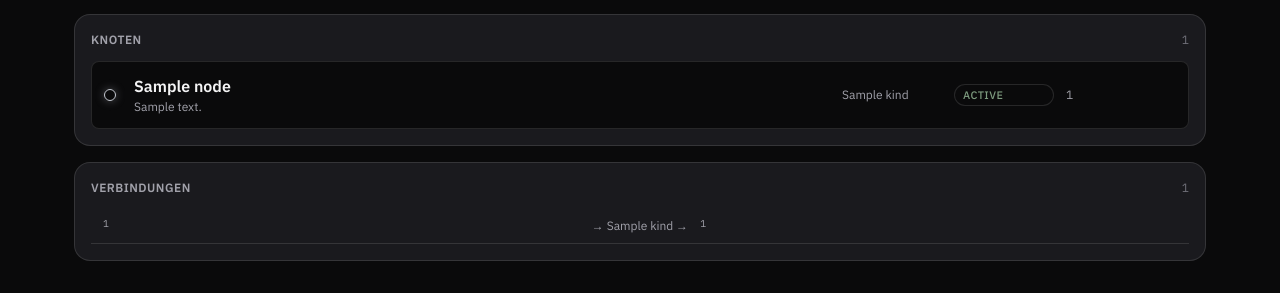
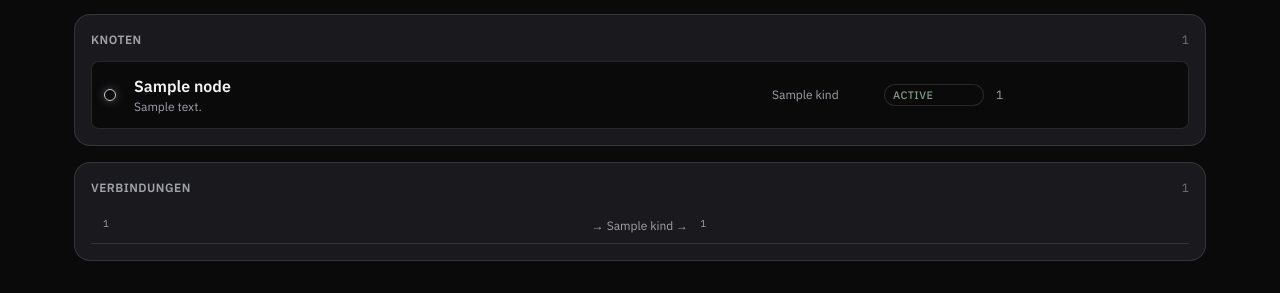
Before and after one commit to landjunge/threaddesk, a FastAPI app: template src/threaddesk/ui/templates/knowledge.html in a window 1280 px wide. Shown: the part 678-971 px from the top of the page. Run offline with FastAPI, Linux system fonts and the light colour scheme; the template is opened without the code that fills it: most values are stand-ins (such as "Sample title", 1, 10 or a date in 2020); some libraries are stand-ins or nearby versions.

Commit message:
style: fit status controls in knowledge list

```diff
--- a/src/threaddesk/ui/static/polish.css
+++ b/src/threaddesk/ui/static/polish.css
@@ -77,7 +77,7 @@
 
 .node-row {
   display: grid;
-  grid-template-columns: 18px minmax(180px, 1fr) 100px 100px 110px;
+  grid-template-columns: 18px minmax(180px, 1fr) 100px 100px minmax(180px, auto);
   align-items: center;
   gap: var(--space-3);
   padding: var(--space-3);
@@ -89,6 +89,8 @@
 .node-main {
   display: grid;
 }
+
+.node-row form { display: flex; align-items: center; gap: var(--space-2); }
 
 .node-main span,
 .node-kind,
```
